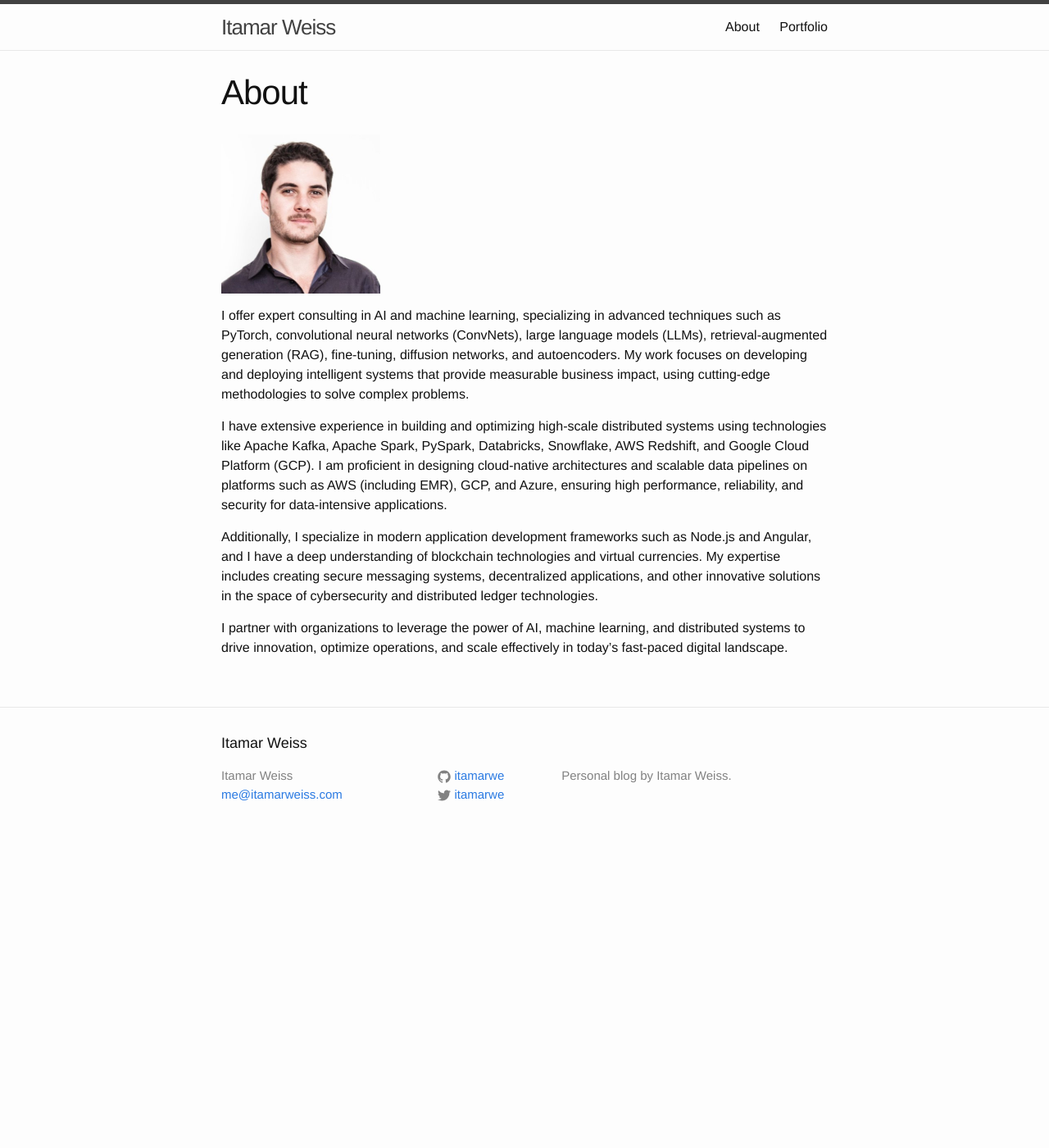
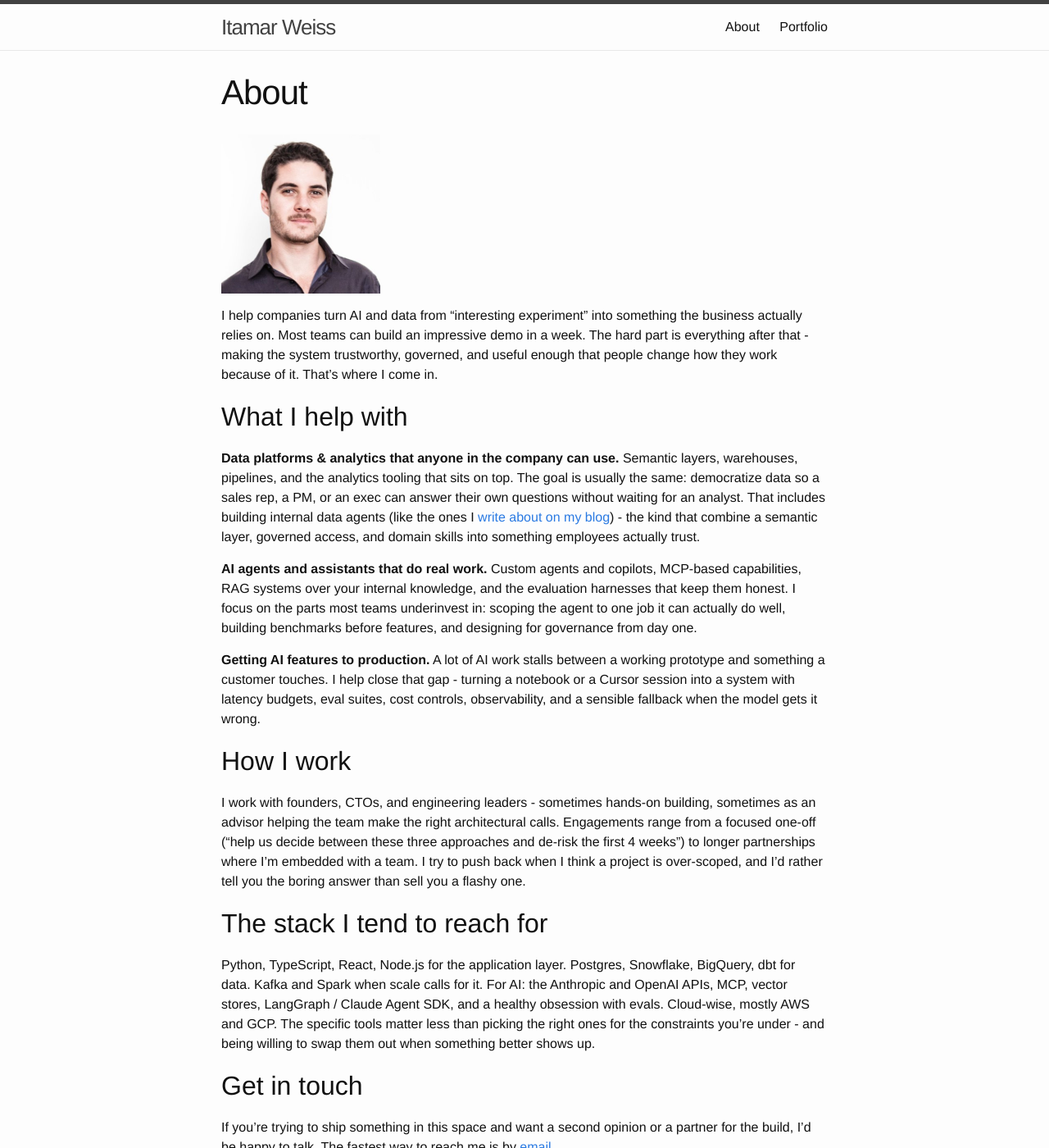
Before and after one commit to itamarwe/itamarwe.github.io, a Jekyll site: the page built from about.md, in a window 1280 px wide and 1400 px high. Shown: the whole window at 82% size. Built offline with Jekyll 4.4.1, drawn with Linux system fonts in a browser that asks for light colours; some of the changed text lies outside the part shown.

Commit message:
Modernize about page: lead with goals, refresh stack
Restructures the about page around three goal-oriented offerings (data
platforms, AI agents, shipping AI to production) instead of a tech
buzzword list. Drops outdated tooling (Angular, blockchain stack,
ConvNets/diffusion) in favor of a curated modern stack (React, MCP,
vector stores, dbt, Claude Agent SDK). Adds a How I work section and
cross-links the latest blog post.

```diff
--- a/about.md
+++ b/about.md
@@ -2,16 +2,30 @@
 layout: page
 title: About
 permalink: /about/
-excerpt: "Expert consulting in AI, machine learning, big data, data science, high-scale distributed systems, cloud architecture, security, blockchain, and decentralized technologies."
+excerpt: "Consulting on data platforms, AI agents, and shipping AI features to production. Helping teams turn AI experiments into reliable, governed systems people actually use."
 navbar: true
 ---
 
 <img src="/img/profile.jpg" alt="Itamar Weiss" style="width:194px">
 
-I offer expert consulting in AI and machine learning, specializing in advanced techniques such as PyTorch, convolutional neural networks (ConvNets), large language models (LLMs), retrieval-augmented generation (RAG), fine-tuning, diffusion networks, and autoencoders. My work focuses on developing and deploying intelligent systems that provide measurable business impact, using cutting-edge methodologies to solve complex problems.
+I help companies turn AI and data from "interesting experiment" into something the business actually relies on. Most teams can build an impressive demo in a week. The hard part is everything after that - making the system trustworthy, governed, and useful enough that people change how they work because of it. That's where I come in.
 
-I have extensive experience in building and optimizing high-scale distributed systems using technologies like Apache Kafka, Apache Spark, PySpark, Databricks, Snowflake, AWS Redshift, and Google Cloud Platform (GCP). I am proficient in designing cloud-native architectures and scalable data pipelines on platforms such as AWS (including EMR), GCP, and Azure, ensuring high performance, reliability, and security for data-intensive applications.
+## What I help with
 
-Additionally, I specialize in modern application development frameworks such as Node.js and Angular, and I have a deep understanding of blockchain technologies and virtual currencies. My expertise includes creating secure messaging systems, decentralized applications, and other innovative solutions in the space of cybersecurity and distributed ledger technologies.
+**Data platforms & analytics that anyone in the company can use.** Semantic layers, warehouses, pipelines, and the analytics tooling that sits on top. The goal is usually the same: democratize data so a sales rep, a PM, or an exec can answer their own questions without waiting for an analyst. That includes building internal data agents (like the ones I [write about on my blog](/ai/code/2026/05/13/ai-for-data-questions-blueprint.html)) - the kind that combine a semantic layer, governed access, and domain skills into something employees actually trust.
 
-I partner with organizations to leverage the power of AI, machine learning, and distributed systems to drive innovation, optimize operations, and scale effectively in today's fast-paced digital landscape.
+**AI agents and assistants that do real work.** Custom agents and copilots, MCP-based capabilities, RAG systems over your internal knowledge, and the evaluation harnesses that keep them honest. I focus on the parts most teams underinvest in: scoping the agent to one job it can actually do well, building benchmarks before features, and designing for governance from day one.
+
+**Getting AI features to production.** A lot of AI work stalls between a working prototype and something a customer touches. I help close that gap - turning a notebook or a Cursor session into a system with latency budgets, eval suites, cost controls, observability, and a sensible fallback when the model gets it wrong.
+
+## How I work
+
+I work with founders, CTOs, and engineering leaders - sometimes hands-on building, sometimes as an advisor helping the team make the right architectural calls. Engagements range from a focused one-off ("help us decide between these three approaches and de-risk the first 4 weeks") to longer partnerships where I'm embedded with a team. I try to push back when I think a project is over-scoped, and I'd rather tell you the boring answer than sell you a flashy one.
+
+## The stack I tend to reach for
+
+Python, TypeScript, React, Node.js for the application layer. Postgres, Snowflake, BigQuery, dbt for data. Kafka and Spark when scale calls for it. For AI: the Anthropic and OpenAI APIs, MCP, vector stores, LangGraph / Claude Agent SDK, and a healthy obsession with evals. Cloud-wise, mostly AWS and GCP. The specific tools matter less than picking the right ones for the constraints you're under - and being willing to swap them out when something better shows up.
+
+## Get in touch
+
+If you're trying to ship something in this space and want a second opinion or a partner for the build, I'd be happy to talk. The fastest way to reach me is by [email](mailto:me@itamarweiss.com).
```
